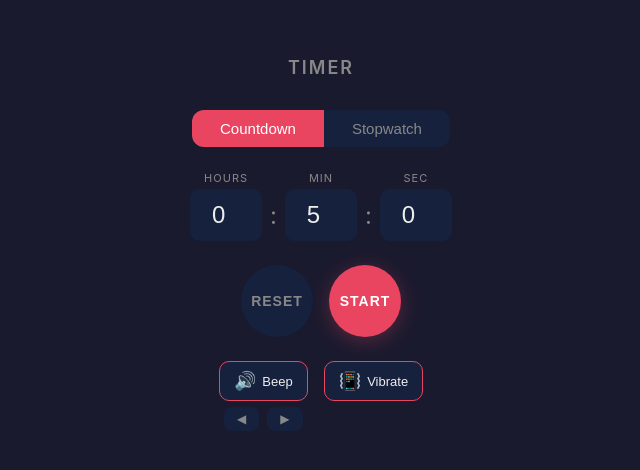
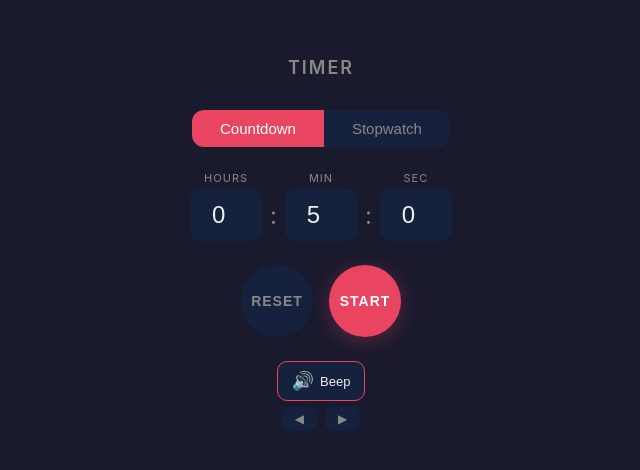
Before and after one commit to steelgarden/parenting-timer, a website: page docs/index.html in a window 1280 px wide. Shown: the part 160-630 px from the top of the page, without its empty margins (319-959 px from the left). Drawn offline with Linux system fonts and the light colour scheme.

Commit message:
Hide vibrate toggle on non-Android platforms
Co-Authored-By: Claude Opus 4.6 <noreply@anthropic.com>

```diff
--- a/docs/index.html
+++ b/docs/index.html
@@ -1069,8 +1069,9 @@
     }
   }, 100);
 
-  // Hide vibrate toggle if not supported (iOS)
-  if (!navigator.vibrate) {
+  // Hide vibrate toggle if not supported (iOS, macOS, desktop browsers)
+  const hasVibrate = navigator.vibrate && /Android/i.test(navigator.userAgent);
+  if (!hasVibrate) {
     toggleVibrate.style.display = 'none';
   }
 
```
Also changed, not shown: index.html (+3 -2 lines).
